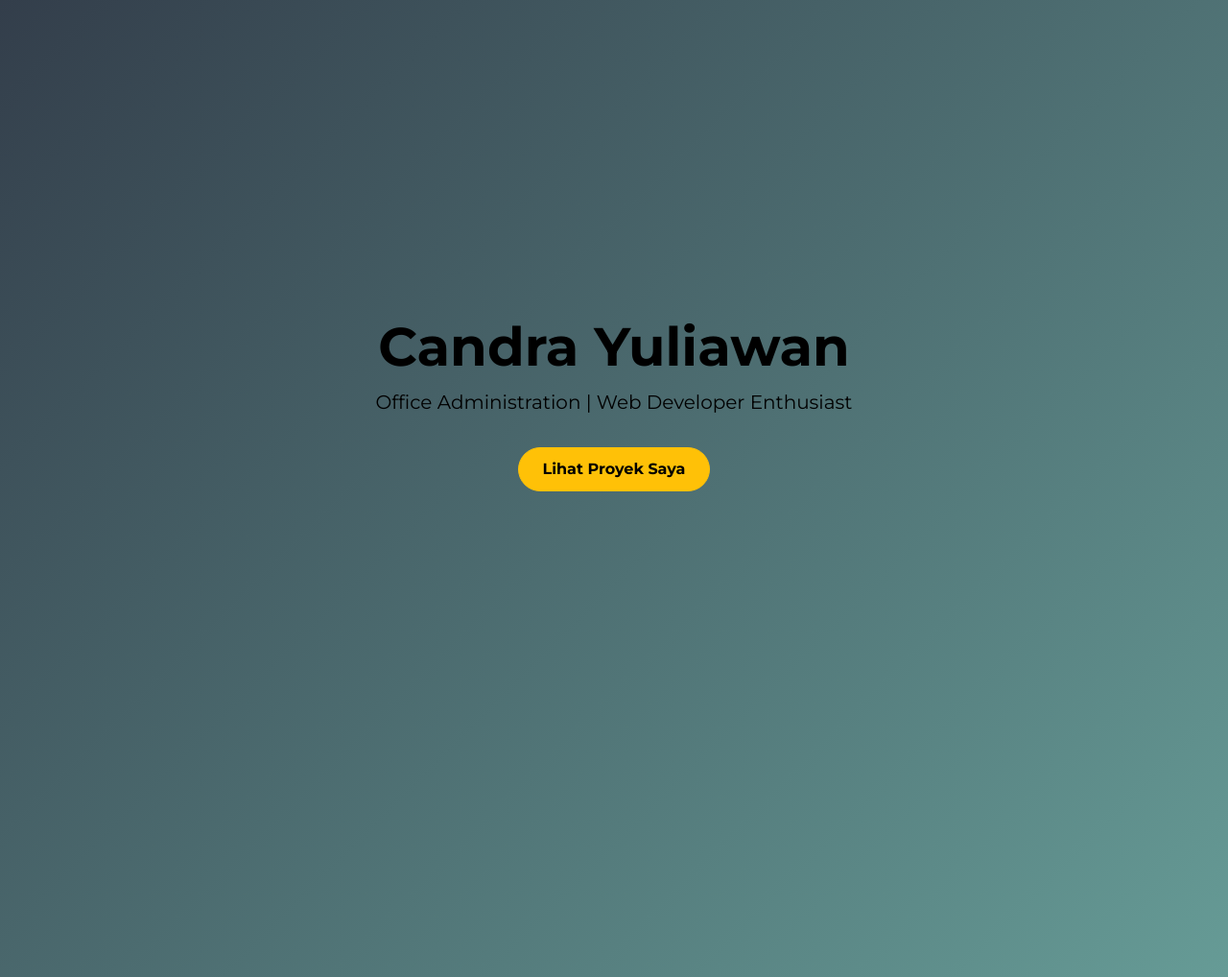
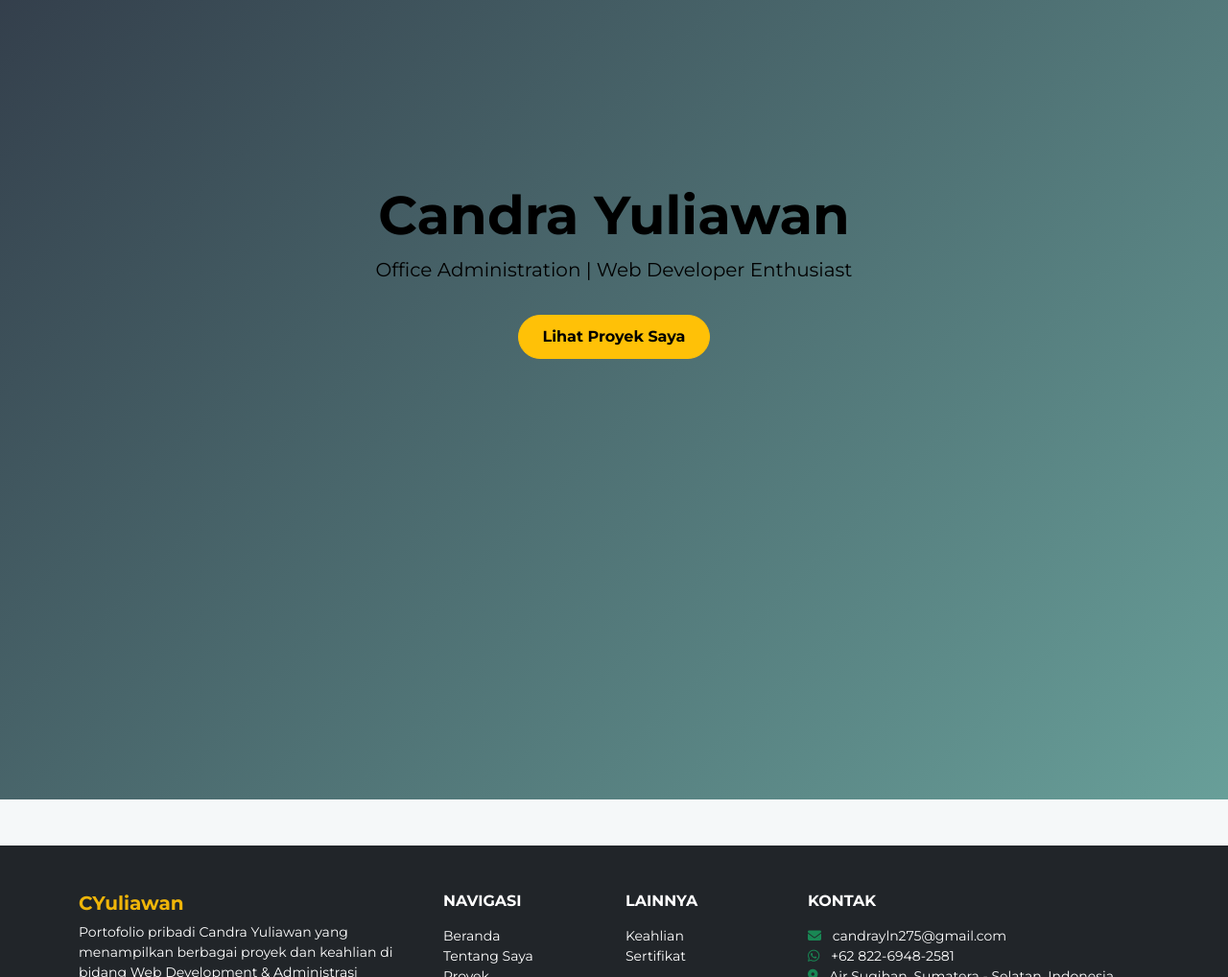
Before and after one commit to CandraYuliawan1207/Portofolioku, a PHP site: page /portofolioku/ in a window 1280 px wide. Shown: the part 360-1378 px from the top of the page at 96% size. Run offline with PHP 8.4, Linux system fonts and the light colour scheme; some libraries are stand-ins or nearby versions.

Commit message:
merubah style pada index.php

```diff
--- a/index.php
+++ b/index.php
@@ -1,6 +1,6 @@
 <?php include 'includes/header.php'; ?>
 <main>
-    <section class="hero text-black text-center d-flex align-items-center justify-content-center" style="height: 100vh;">
+    <section class="hero text-black text-center d-flex align-items-center justify-content-center" style="height: 80vh;">
         <div data-aos="fade-up">
             <h1 class="display-4 fw-bold">Candra Yuliawan</h1>
             <p class="lead">Office Administration | Web Developer Enthusiast</p>
```
